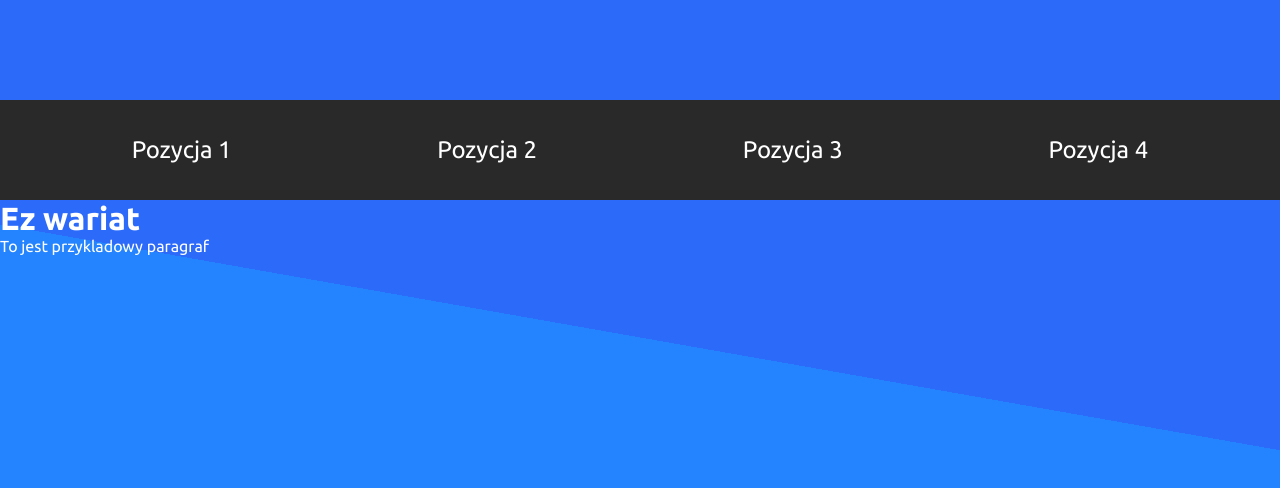
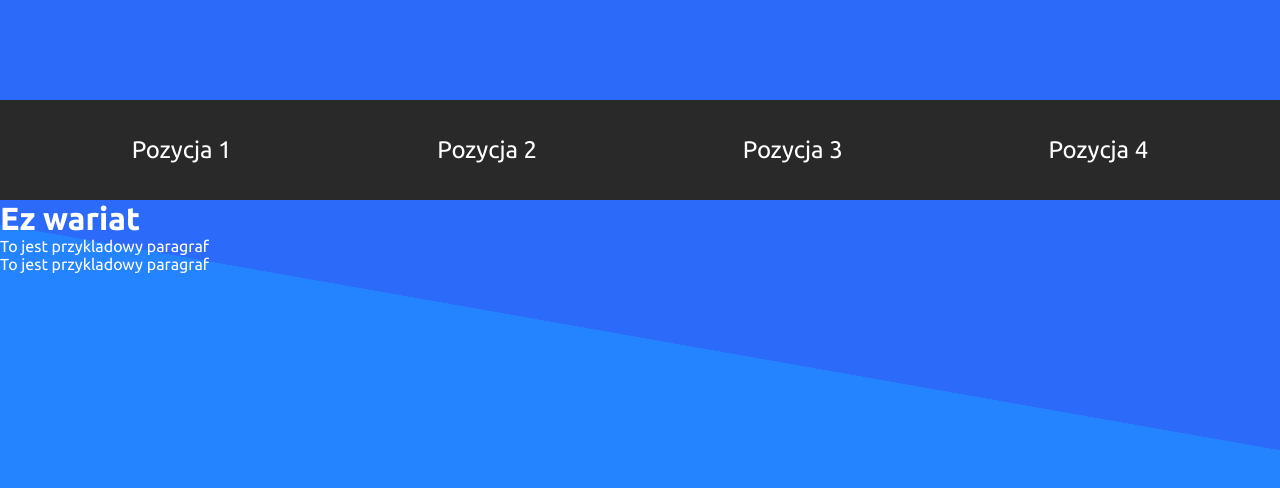
Before and after one commit to jsurowka/test, a plain HTML site: page index.html in a window 1280 px wide. Drawn offline with Linux system fonts and the light colour scheme.

Commit message:
Update index.html

```diff
--- a/index.html
+++ b/index.html
@@ -63,6 +63,7 @@
     </nav>
     <h1>Ez wariat</h1>
     <p>To jest przykladowy paragraf</p>
+    <p>To jest przykladowy paragraf</p>
 
 </body>
 
```
